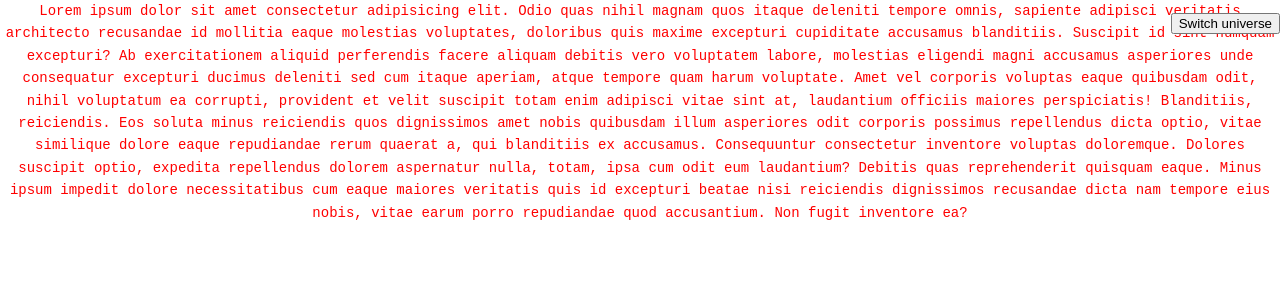
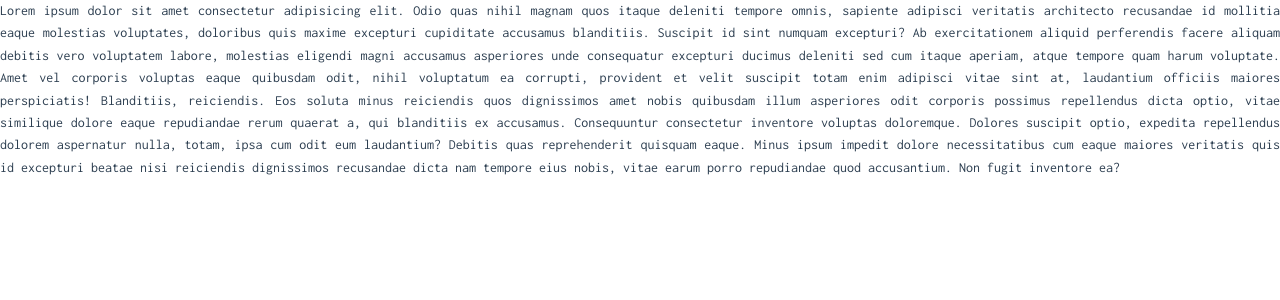
Before and after one commit to s0nnyhu/portfolio-v2, a Vue app: page / in a window 1280 px wide. Shown: the top 300 px of the page. Built offline with nearby package versions, Linux system fonts and the light colour scheme.

Commit message:
Keyevent added

```diff
--- a/src/App.vue
+++ b/src/App.vue
@@ -1,41 +1,51 @@
 <template>
   <div id="app">
-		<button class="btnSwitch" v-on:click="worldState = !worldState">
-			Switch universe
-		</button>
+    <!--<button class="btnSwitch" v-on:click="view = !view">Switch universe</button>-->
     <transition name="slide-fade" mode="out-in">
-			<Portfolio v-if="worldState"></Portfolio>
-			<Universe v-else></Universe>
+      <Portfolio v-if="view"></Portfolio>
+      <Universe v-if="!view"></Universe>
     </transition>
   </div>
 </template>
 
 <script>
-import Portfolio from './components/Portfolio.vue';
-import Universe from './components/Universe.vue';
+import Portfolio from "./components/Portfolio.vue";
+import Universe from "./components/Universe.vue";
 
 export default {
-	name: 'app',
+  name: "app",
   data() {
     return {
-			worldState: true
+      view: true
     };
+  },
+  methods: {
+    updateview: function() {
+      this.view = !this.view;
+    }
   },
   components: {
     Portfolio,
     Universe
+  },
+  mounted() {
+    window.addEventListener("keydown", e => {
+      if (e.altKey && e.key === "s") {
+        this.updateview();
+      }
+    });
   }
 };
 </script>
 
 <style scoped>
-@import url(https://fonts.googleapis.com/css?family=Inconsolata:400, 700);
+@import url("https://fonts.googleapis.com/css?family=Inconsolata:400,700");
 #app {
-	font: 0.875em/1.6 'Inconsolata', monospace;
+  font: 0.875em/1.6 "Inconsolata", monospace;
   color: #181818;
   -webkit-font-smoothing: antialiased;
   -moz-osx-font-smoothing: grayscale;
-	text-align: center;
+  text-align: justify;
   color: #2c3e50;
 }
 
--- a/src/components/Portfolio.vue
+++ b/src/components/Portfolio.vue
@@ -25,13 +25,12 @@
 
 <script>
 export default {
-	name: 'Portfolio'
+  name: "Portfolio"
 };
 </script>
 
 <style>
 #portfolio {
-	display: block;
-	color: red;
+  display: flex;
 }
 </style>
```
Lines whose indentation alone changed are shown as unchanged.
